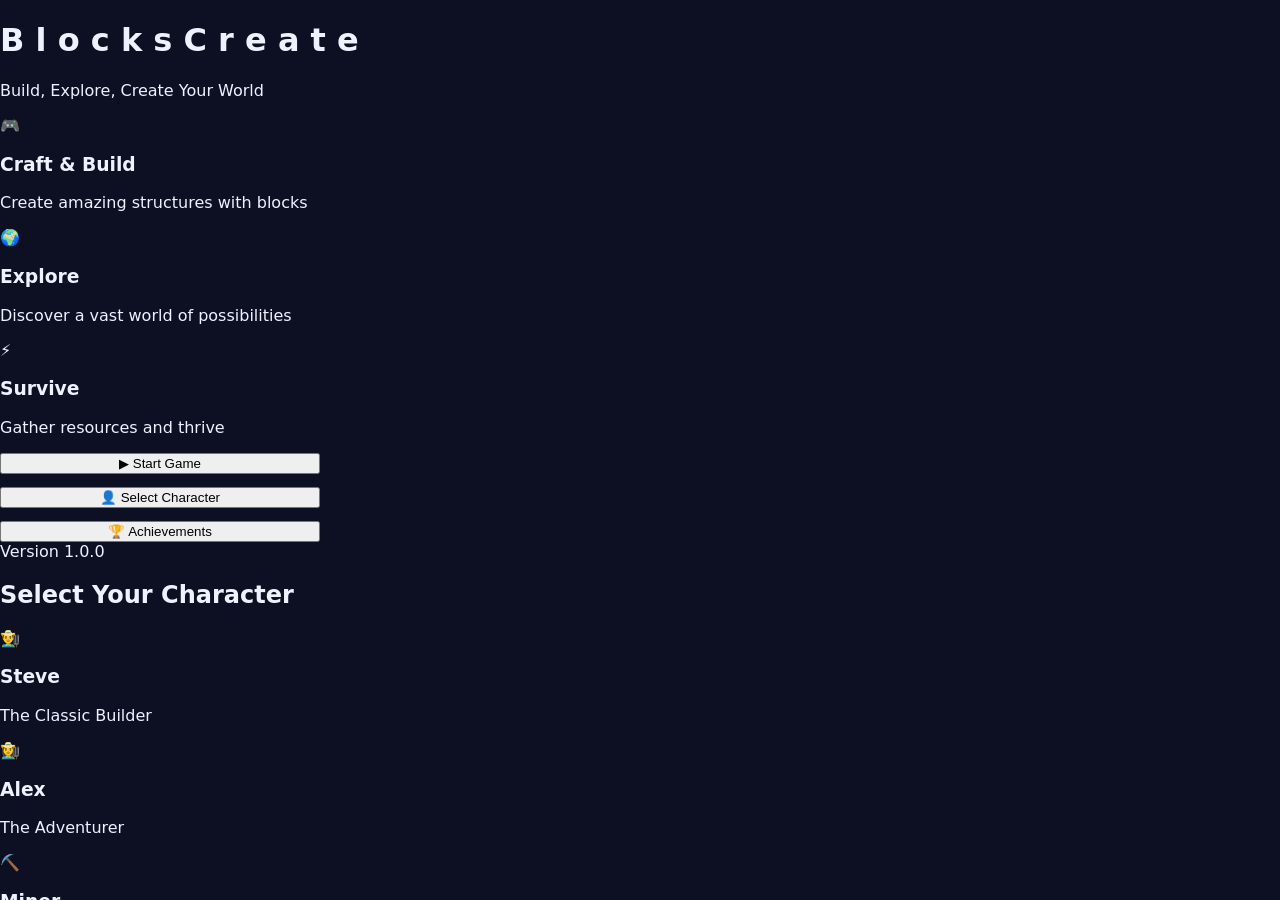
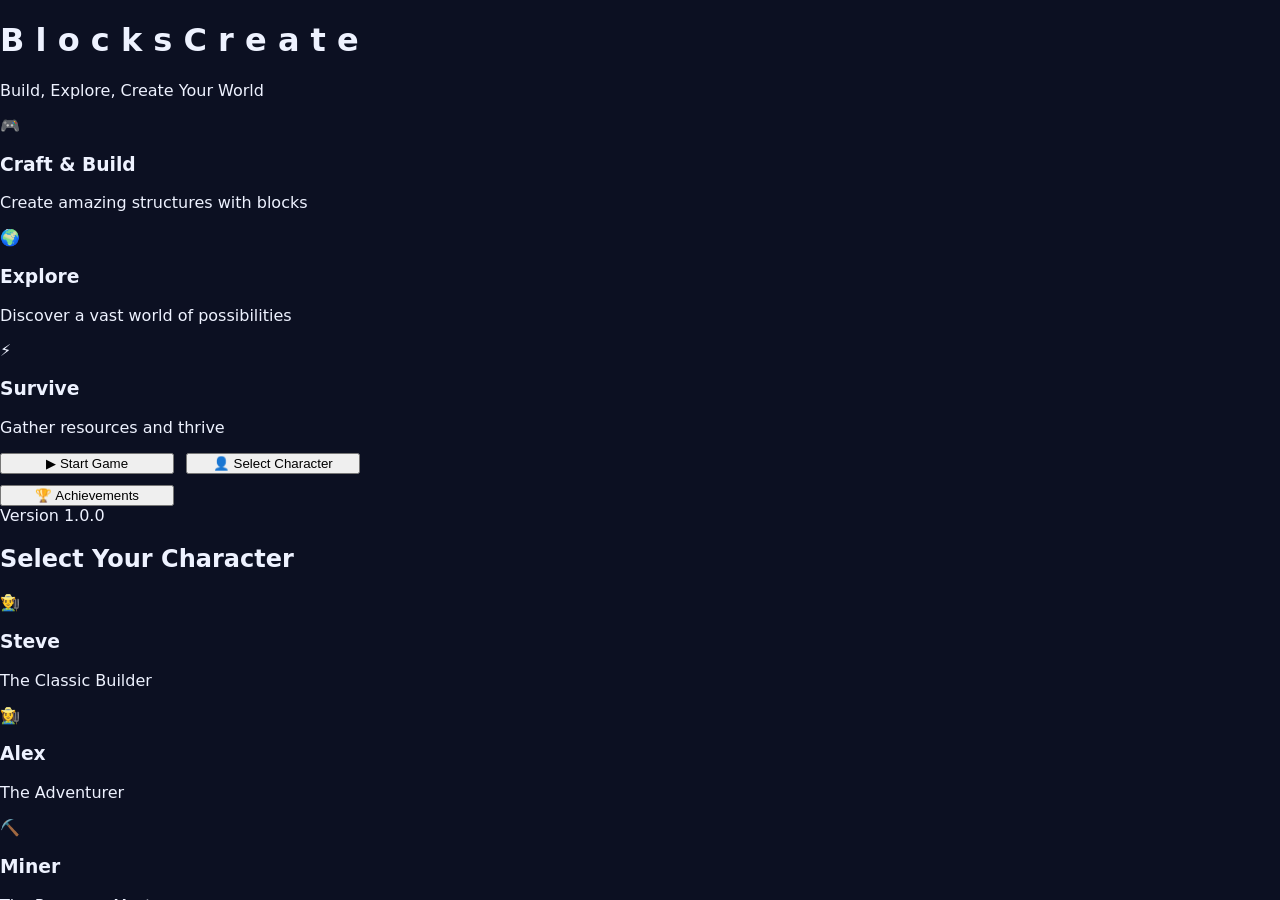

Give each age and reality its own interface language

--- a/styles.css
+++ b/styles.css
@@ -155,7 +155,14 @@ html, body {
   max-width: 34rem;
   text-shadow: 0 2px 12px rgba(0, 0, 0, 0.72);
 }
-.menu-buttons { display: flex; flex-direction: column; gap: 0.8rem; max-width: 320px; margin: 0; }
+.menu-buttons { display: grid; grid-template-columns: 1fr 1fr; gap: 0.7rem; max-width: 360px; margin: 0; }
+.menu-buttons #playBtn,
+.menu-buttons #continueBtn,
+.menu-buttons #prologueBtn,
+.menu-buttons #erasBtn { grid-column: 1 / -1; }
+.story-btn { border-color: rgba(118,247,221,.45); color: #dffff8; background: rgba(5,31,43,.68); }
+.landing-start-note { max-width: 320px; margin: .75rem 0 0; color: #b9c5e5; font-size: .72rem; line-height: 1.45; }
+.landing-start-note b { color: #76f7dd; }
 
 /* Daily challenge card on the landing — the come-back-tomorrow hook. */
 .daily-card { max-width: 320px; margin: 0.9rem 0 0; background: rgba(10, 16, 34, 0.55); border: 1px solid rgba(124, 228, 255, 0.3); border-radius: 12px; padding: 0.7rem 0.8rem; }
@@ -288,18 +295,24 @@ html, body {
 .era-card {
   background: var(--panel);
   border: 1px solid rgba(255, 255, 255, 0.12);
-  border-radius: 14px;
+  border-radius: var(--card-radius, 14px);
+  border-color: var(--card-edge, rgba(255,255,255,.12));
+  font-family: var(--card-font, inherit);
+  background-image: var(--card-texture, none);
   padding: 1.2rem 1rem;
   cursor: pointer;
   transition: transform 0.12s, box-shadow 0.2s, border-color 0.2s;
 }
-.era-card:hover { transform: translateY(-4px); border-color: var(--accent); box-shadow: 0 10px 24px rgba(0, 0, 0, 0.4); }
+.era-card:hover { transform: translateY(-4px); border-color: var(--card-accent, var(--accent)); box-shadow: 0 10px 24px rgba(0, 0, 0, 0.4); }
 .era-card.locked, .era-card.soon { opacity: 0.5; cursor: not-allowed; filter: grayscale(0.5); }
 .era-card.locked:hover, .era-card.soon:hover { transform: none; border-color: rgba(255, 255, 255, 0.12); box-shadow: none; }
 .era-icon { font-size: 2.6rem; }
 .era-card h3 { margin: 0.5rem 0 0.4rem; }
 .era-card p { color: var(--muted); font-size: 0.88rem; min-height: 3.4em; margin: 0; }
-.era-foot { margin-top: 0.8rem; font-weight: bold; color: var(--accent); }
+.era-foot { margin-top: 0.8rem; font-weight: bold; color: var(--card-accent, var(--accent)); }
+.era-card[data-era="industrial"] { text-align: left; box-shadow: inset 0 0 0 1px rgba(0,0,0,.5), 5px 5px 0 rgba(0,0,0,.3); }
+.era-card[data-era="bronze"] h3, .era-card[data-era="iron"] h3, .era-card[data-era="republic"] h3 { text-transform: uppercase; letter-spacing: .06em; }
+.era-card[data-era="flora"] { border-radius: 28px 7px 28px 7px; }
 
 /* ---- How to ---- */
 .howto-cols { display: flex; gap: 1rem; flex-wrap: wrap; justify-content: center; }
@@ -338,6 +351,38 @@ html, body {
 /* ---- HUD (built by HUD.js) ---- */
 #hud { position: absolute; inset: 0; pointer-events: none; font-size: 14px; }
 #hud button, #hud .slot, #hud input, #hud label { pointer-events: auto; }
+#hud {
+  --ui-accent: var(--accent);
+  --ui-accent2: var(--accent2);
+  --ui-ink: var(--text);
+  --ui-panel: var(--panel);
+  --ui-edge: rgba(255,255,255,.2);
+  --ui-radius: 12px;
+  --ui-font: 'Trebuchet MS','Segoe UI',sans-serif;
+  --ui-texture: none;
+  color: var(--ui-ink);
+  font-family: var(--ui-font);
+}
+#hud .panel, #hud .overlay-card, #hud .civ-panel, #hud .obj-panel,
+#hud .discovery-panel, #hud .action-btn, #hud .era-badge, #hud .cell-hint {
+  border-color: var(--ui-edge);
+  border-radius: var(--ui-radius);
+  background-color: var(--ui-panel);
+  background-image: var(--ui-texture);
+}
+#hud .btn.primary, #hud .craft-row button { background: var(--ui-accent); }
+#hud .obj-title, #hud .chron-phase { color: var(--ui-accent); }
+#hud .slot.selected { border-color: var(--ui-accent); box-shadow: 0 0 12px color-mix(in srgb, var(--ui-accent) 60%, transparent); }
+#hud[data-era="stone"] .panel, #hud[data-era="stone"] .overlay-card,
+#hud[data-era="stone"] .civ-panel, #hud[data-era="stone"] .obj-panel { border-width: 2px; }
+#hud[data-era="bronze"] .panel-head, #hud[data-era="bronze"] .obj-title,
+#hud[data-era="iron"] .panel-head, #hud[data-era="iron"] .obj-title,
+#hud[data-era="republic"] .panel-head, #hud[data-era="republic"] .obj-title { letter-spacing: .08em; text-transform: uppercase; }
+#hud[data-era="industrial"] .panel, #hud[data-era="industrial"] .overlay-card,
+#hud[data-era="industrial"] .action-btn, #hud[data-era="industrial"] .slot { box-shadow: inset 0 0 0 1px rgba(0,0,0,.55), 4px 4px 0 rgba(0,0,0,.35); }
+#hud[data-reality="abyssal"] { filter: saturate(.78); }
+#hud[data-reality="sunlit"] .panel, #hud[data-reality="sunlit"] .obj-panel { box-shadow: 0 0 22px rgba(123,228,255,.18); }
+#hud[data-reality="hydrothermal"] .panel, #hud[data-reality="hydrothermal"] .obj-panel { box-shadow: 0 0 22px rgba(255,138,74,.16); }
 
 #topbar {
   position: absolute;
@@ -532,10 +577,11 @@ html, body {
 .origin-focus:not(.origin-building) #buildIndicator { display: none; }
 .origin-focus:not(.has-items) #hotbar { display: none; }
 .origin-focus #objPanel {
-  background: rgba(7, 20, 34, 0.78);
-  border-color: rgba(118, 247, 221, 0.42);
+  background-color: var(--ui-panel);
+  background-image: var(--ui-texture);
+  border-color: var(--ui-edge);
 }
-.origin-focus .obj-title { color: #b8fff2; }
+.origin-focus .obj-title { color: var(--ui-accent); }
 .prelife-focus #desktopActions,
 .prelife-focus #buildIndicator,
 .prelife-focus #hotbar,
@@ -543,8 +589,8 @@ html, body {
 .prelife-focus .touch-quick,
 .prelife-focus #eraBadge { display: none; }
 .prelife-focus #objPanel {
-  border-color: rgba(118,247,221,0.55);
-  box-shadow: 0 0 28px rgba(118,247,221,0.16);
+  border-color: var(--ui-edge);
+  box-shadow: 0 0 28px color-mix(in srgb, var(--ui-accent) 18%, transparent);
 }
 .prelife-focus #topbar { display: none; }
 /* In collapsed mode the right column holds the quick 🎒🔨 buttons, so dock the
@@ -891,8 +937,10 @@ html, body {
 /* Phones / small screens: tighten the HUD. */
 @media (max-width: 760px) {
   #landing {
-    align-items: flex-end;
+    align-items: flex-start;
     justify-content: center;
+    overflow-y: auto;
+    padding-top: max(.75rem, env(safe-area-inset-top, 0px));
   }
   #landing::after {
     background:
@@ -904,17 +952,26 @@ html, body {
   .menu {
     text-align: center;
     margin: 0 0 calc(1rem + var(--safe-b));
+    padding: .7rem 1rem 1rem;
+    max-width: 100%;
   }
+  .title { font-size: clamp(2.55rem, 14vw, 4rem); }
+  .eyebrow { font-size: .62rem; margin-bottom: .25rem; }
+  .subtitle { margin: .55rem auto .9rem; font-size: .88rem; line-height: 1.42; max-width: 22rem; }
   .menu-buttons {
     margin: 0 auto;
+    gap: .5rem;
+    max-width: 330px;
   }
+  .menu-buttons .btn { padding: .68rem .7rem; font-size: .9rem; }
+  .landing-start-note { margin: .55rem auto 0; font-size: .66rem; }
   /* Keep all five eras on one tidy line on phones (no orphaned "Industry"). */
   .era-journey { justify-content: center; flex-wrap: nowrap; gap: 0.3rem 0.35rem; }
   .era-journey .ej-icon { font-size: 1.25rem; }
   .era-journey .ej-name { font-size: 0.5rem; }
   .era-journey .ej-arrow { margin-top: 0.2rem; font-size: 0.7rem; }
-  .landing-feats { align-items: center; }
-  .landing-feats li { font-size: 0.82rem; }
+  .landing-feats { display: none; }
+  .version { margin-top: .75rem; }
   #hud { font-size: 12px; }
   .civ-panel { width: 165px; }
   .era-story { display: none; }
